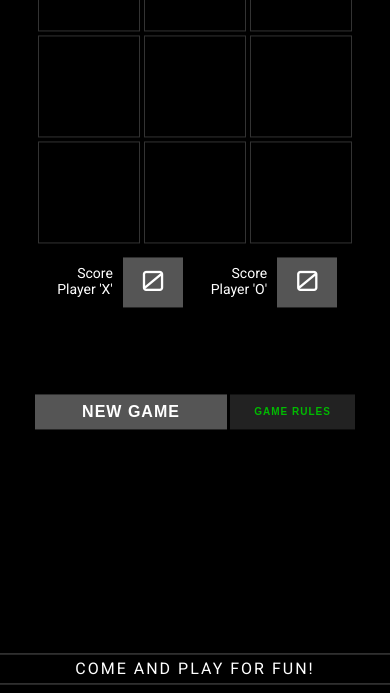
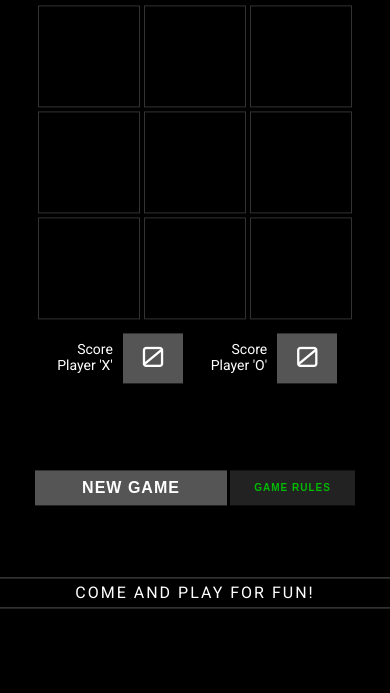
Before and after one commit to garicp/Tic_Tac_Toe, a plain HTML site: page index.html in a window 390 px wide. Shown: the part 151-844 px from the top of the page. Drawn offline with Linux system fonts and the light colour scheme.

Commit message:
update media queries-2

```diff
--- a/css/media_queries.css
+++ b/css/media_queries.css
@@ -2,7 +2,7 @@
 
     #container {
         width: 100vw;
-        height: 98vh;
+        height: 80vh;
     }
 
     header {
@@ -23,7 +23,7 @@
 
     #buttonContainer {
         width: 320px;
-        height: 35px;
+        height: auto;
         margin-top: 145px;
     }
 
```
